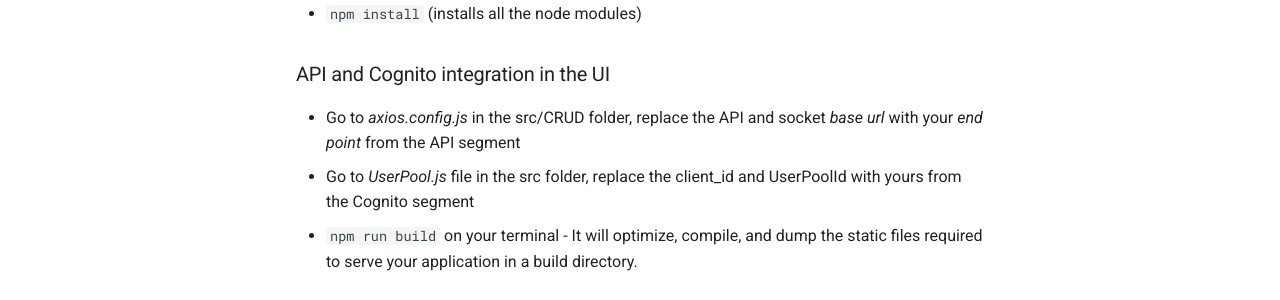
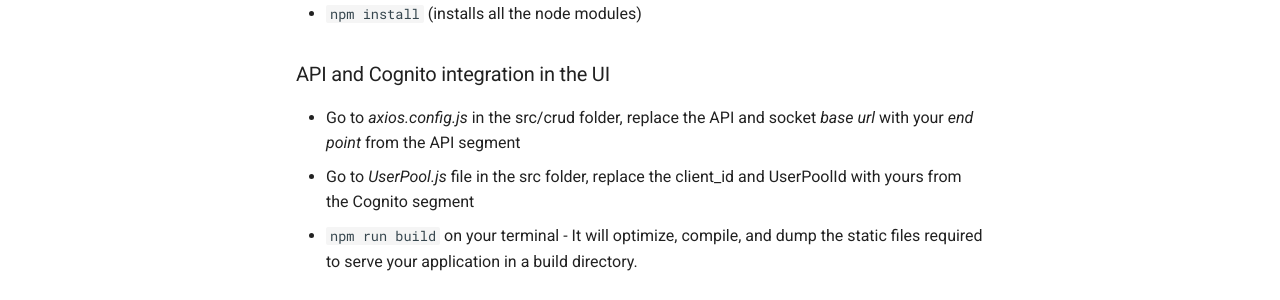
Before and after one commit to SrushithR/acd2022-serverless-workshop, an MkDocs documentation site: the page built from docs/uiIntegration.md, in a window 1280 px wide and 900 px high. Shown: the part 375-675 px from the top of the window. Built offline with MkDocs 1.6.1 and Material for MkDocs 9.7.7, drawn with Linux system fonts in a browser that asks for light colours.

```diff
--- a/docs/uiIntegration.md
+++ b/docs/uiIntegration.md
@@ -9,7 +9,7 @@ After completing the API endpoints and the Cognito part on the backend, follow t
 
 ### API and Cognito integration in the UI
 
-- Go to *axios.config.js* in the src/CRUD folder, replace the API and socket *base url* with your *end point* from the API segment
+- Go to *axios.config.js* in the src/crud folder, replace the API and socket *base url* with your *end point* from the API segment
 - Go to *UserPool.js* file in the src folder, replace the client_id and UserPoolId with yours from the Cognito segment
 - `npm run build` on your terminal - It will optimize, compile, and dump the static files required to serve your application in a build directory.
 
```
